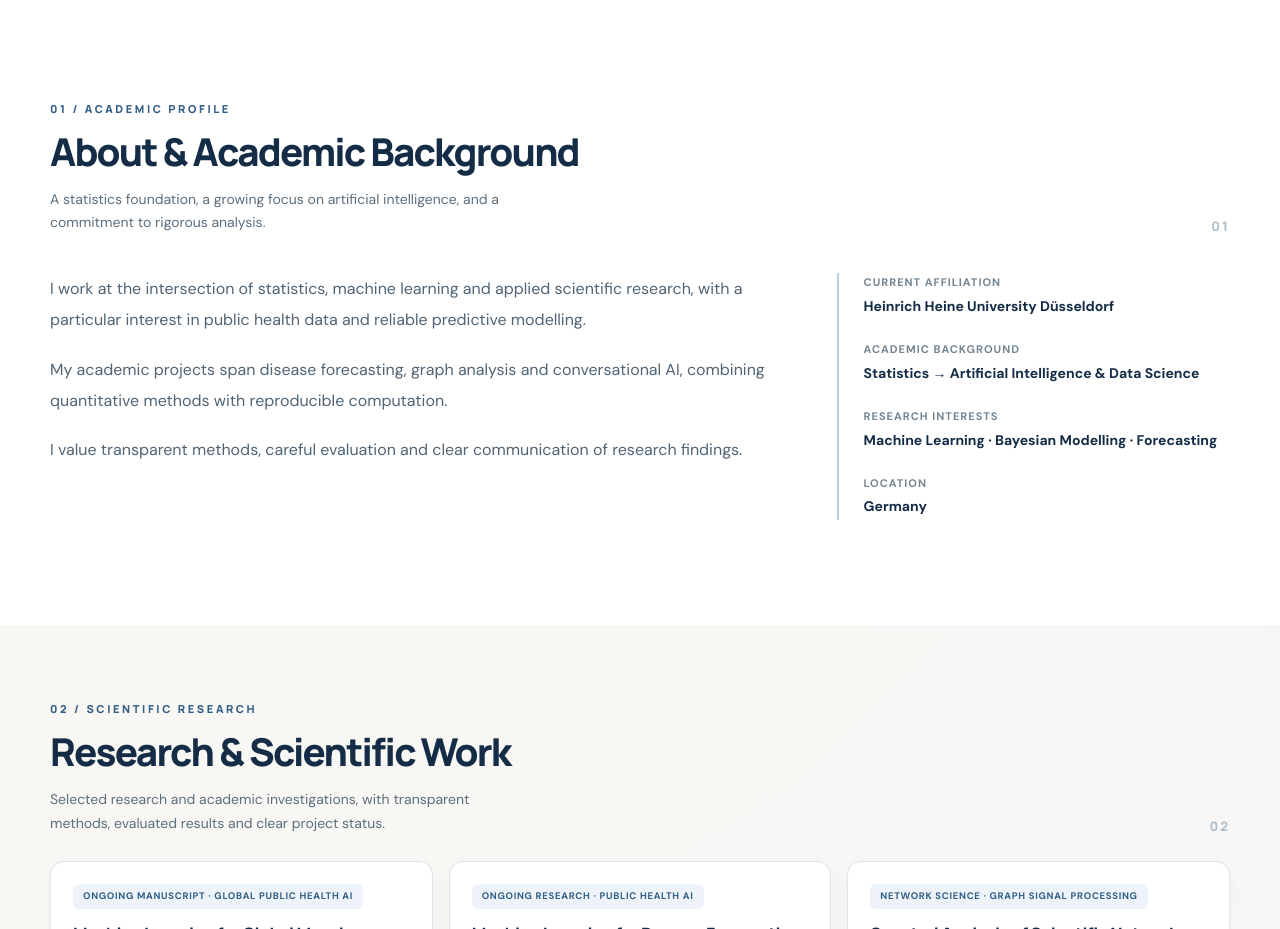
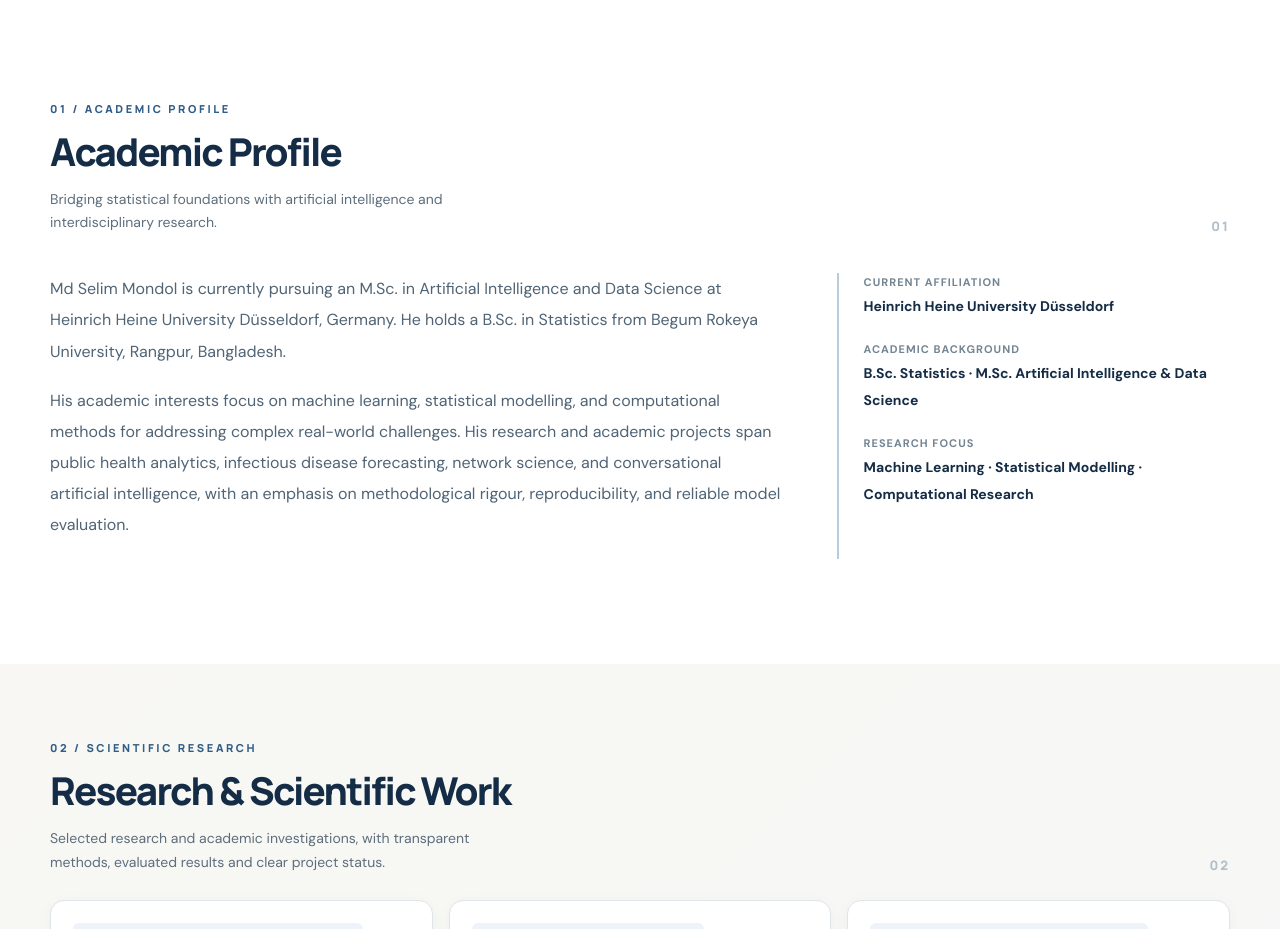
Before and after one commit to selimmondol/selimmondol.github.io, a plain HTML site: page index.html in a window 1280 px wide. Shown: the part 860-1789 px from the top of the page. Drawn offline with Linux system fonts and the light colour scheme.

Commit message:
Add files via upload

```diff
--- a/index.html
+++ b/index.html
@@ -98,7 +98,7 @@ header{background:rgba(250,249,246,.90)}
 <main>
 <section class="hero" id="home"><div class="wrap hero-grid"><div><div class="eyebrow">Academic &amp; Research Portfolio</div><h1>Md Selim<br/><span>Mondol</span></h1><p class="role">Artificial Intelligence &amp; Data Science | Statistical Modelling | Scientific Research</p><p class="lead">M.Sc. student at Heinrich Heine University Düsseldorf with a background in statistics. Interested in machine learning, statistical modelling, and data-driven research that addresses real-world problems.</p><div class="actions"><a class="btn primary" href="#research">Explore My Research <span aria-hidden="true">↗</span></a><a class="btn secondary" href="#about">About Me <span aria-hidden="true">→</span></a></div><div class="quickline"><span><span class="dot"></span> Based in Germany</span><span>Computational research · Machine learning · Statistics</span></div></div><div class="portrait-wrap"><img alt="Portrait of Md Selim Mondol" class="portrait" loading="eager" src="profile.webp"/></div></div></section>
 <div class="strip"><div class="wrap strip-inner"><span>ACADEMIC FOCUS</span><span><b>AI &amp; Machine Learning</b></span><span><b>Statistical Modelling</b></span><span><b>Public Health Analytics</b></span></div></div>
-<section class="section section-alt" id="about"><div class="wrap"><div class="section-head"><div><p class="kicker">01 / Academic profile</p><h2>About &amp; Academic Background</h2><p class="section-desc">A statistics foundation, a growing focus on artificial intelligence, and a commitment to rigorous analysis.</p></div><span class="section-num">01</span></div><div class="about-grid"><div class="about-text"><p>I work at the intersection of statistics, machine learning and applied scientific research, with a particular interest in public health data and reliable predictive modelling.</p><p>My academic projects span disease forecasting, graph analysis and conversational AI, combining quantitative methods with reproducible computation.</p><p>I value transparent methods, careful evaluation and clear communication of research findings.</p></div><div class="info-panel"><div><span>Current affiliation</span><strong>Heinrich Heine University Düsseldorf</strong></div><div><span>Academic background</span><strong>Statistics → Artificial Intelligence &amp; Data Science</strong></div><div><span>Research interests</span><strong>Machine Learning · Bayesian Modelling · Forecasting</strong></div><div><span>Location</span><strong>Germany</strong></div></div></div></div></section>
+<section class="section section-alt" id="about"><div class="wrap"><div class="section-head"><div><p class="kicker">01 / Academic profile</p><h2>Academic Profile</h2><p class="section-desc">Bridging statistical foundations with artificial intelligence and interdisciplinary research.</p></div><span class="section-num">01</span></div><div class="about-grid"><div class="about-text"><p>Md Selim Mondol is currently pursuing an M.Sc. in Artificial Intelligence and Data Science at Heinrich Heine University Düsseldorf, Germany. He holds a B.Sc. in Statistics from Begum Rokeya University, Rangpur, Bangladesh.</p><p>His academic interests focus on machine learning, statistical modelling, and computational methods for addressing complex real-world challenges. His research and academic projects span public health analytics, infectious disease forecasting, network science, and conversational artificial intelligence, with an emphasis on methodological rigour, reproducibility, and reliable model evaluation.</p></div><div class="info-panel"><div><span>Current affiliation</span><strong>Heinrich Heine University Düsseldorf</strong></div><div><span>Academic background</span><strong>B.Sc. Statistics · M.Sc. Artificial Intelligence &amp; Data Science</strong></div><div><span>Research focus</span><strong>Machine Learning · Statistical Modelling · Computational Research</strong></div></div></div></div></section>
 <section class="section" id="research"><div class="wrap"><div class="section-head"><div><p class="kicker">02 / Scientific research</p><h2>Research &amp; Scientific Work</h2><p class="section-desc">Selected research and academic investigations, with transparent methods, evaluated results and clear project status.</p></div><span class="section-num">02</span></div>
 <div class="cards"><article class="card">
 <span class="tag">Ongoing manuscript · Global public health AI</span>
```
